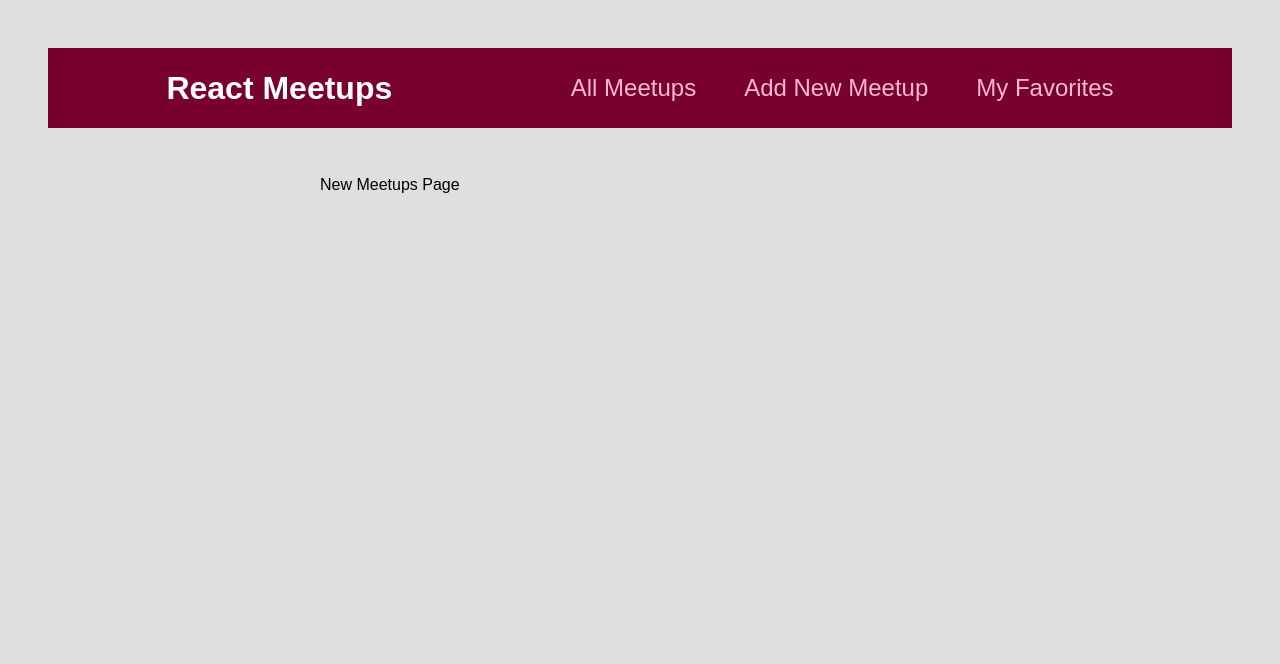
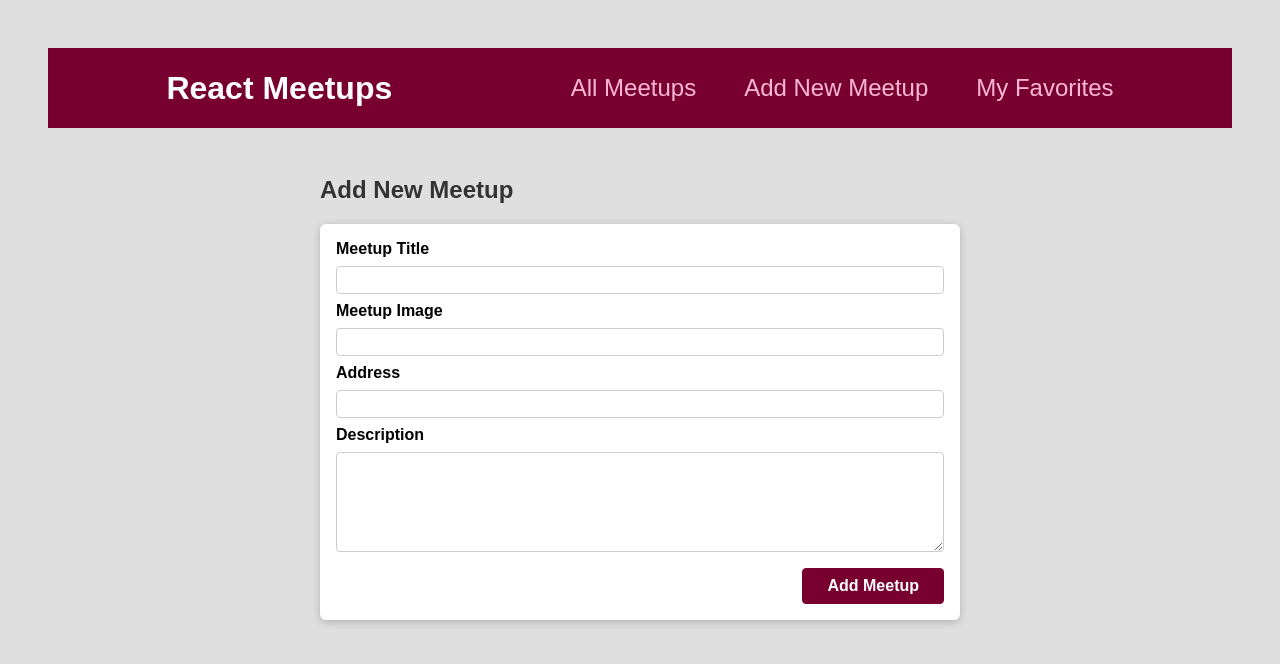
Before and after one commit to byronn-1/React-and-Data, a React (Create React App) app: page /new-meetup in a window 1280 px wide. Shown: the top 664 px of the page. Built offline with nearby package versions, Linux system fonts and the light colour scheme.

Commit message:
added form component for registering new meetups

```diff
--- /dev/null
+++ b/src/components/meetups/NewMeetupForm.js
@@ -0,0 +1,31 @@
+
+import classes from './NewMeetupForm.module.css';
+import Card from '../ui/Card';
+
+export default function NewMeetupForm(){
+    return (
+        <Card>
+            <form className={classes.form}>
+                <div className={classes.control}>
+                    <label htmlFor='title'>Meetup Title</label>
+                    <input type="text" required id="title" />
+                </div>
+                <div className={classes.control}>
+                    <label htmlFor='image'>Meetup Image</label>
+                    <input type="url" required id="image" />
+                </div>
+                <div className={classes.control}>
+                    <label htmlFor='address'>Address</label>
+                    <input type="text" required id="address" />
+                </div>
+                <div className={classes.control}>
+                    <label htmlFor='description'>Description</label>
+                    <textarea id="description" required rows='5'></textarea>
+                </div>
+                <div className={classes.actions}>
+                    <button>Add Meetup</button>
+                </div>
+            </form>
+        </Card>
+    )
+}
--- a/src/pages/NewMeetup.js
+++ b/src/pages/NewMeetup.js
@@ -1,5 +1,11 @@
+import NewMeetupForm from "../components/meetups/NewMeetupForm";
 
 
 export default function NewMeetupsPage(){
-    return <div>New Meetups Page</div>
+    return (
+        <section >
+            <h1>Add New Meetup</h1>
+            <NewMeetupForm />
+        </section>
+    )
 }
```
Also changed, not shown: src/components/meetups/NewMeetupForm.module.css (renamed from src/components/layout/NewMeetupForm.module.css).
